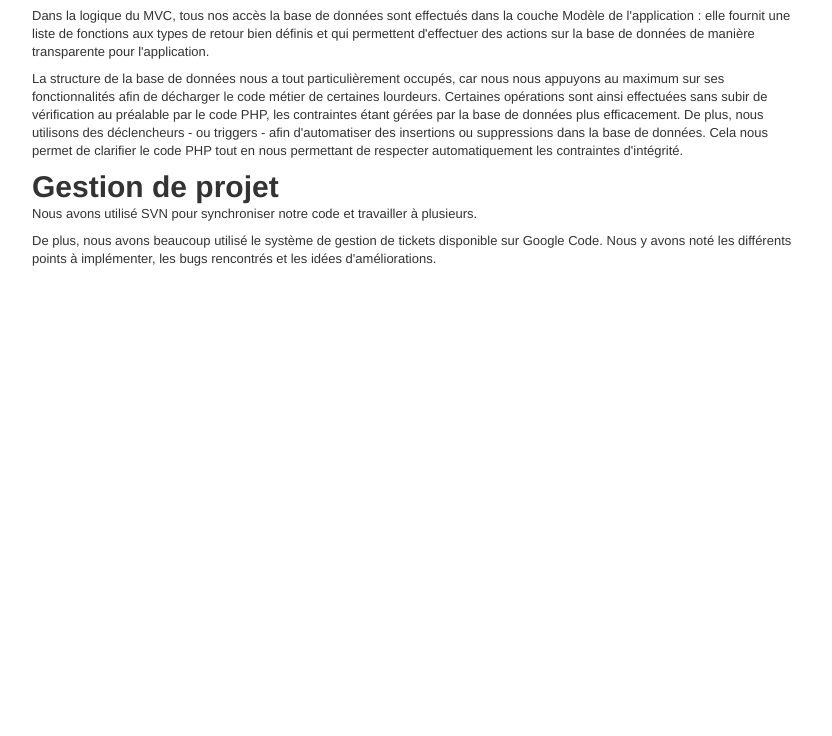
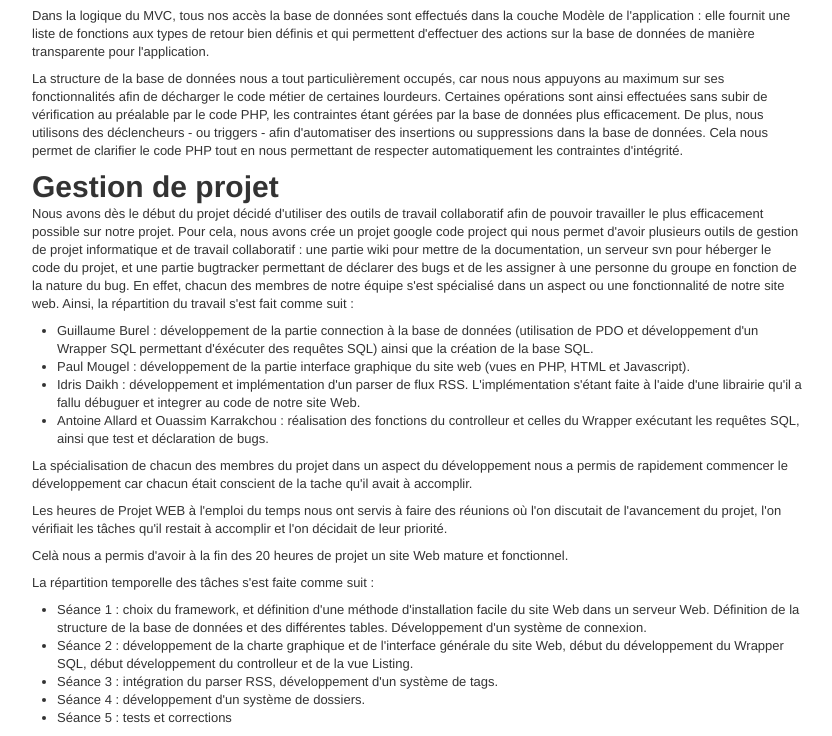
Before and after one commit to Yimgo/msgr, a PHP site: the page made by pokemon/app/views/rss/report.php in a window 1280 px wide. Shown: the part 1568-2304 px from the top of the page, without its empty margins (223-1055 px from the left). Before the commit the page ends 1834 px from the top, so only its background shows below. Run offline with PHP 8.4, Linux system fonts and the light colour scheme; the template is opened without the code that fills it, so the values that code supplies are empty.

Commit message:
Ajout de la partie compte-rendu organisationnel

```diff
--- a/pokemon/app/views/rss/report.php
+++ b/pokemon/app/views/rss/report.php
@@ -61,10 +61,30 @@
 
 			<h1>Gestion de projet</h1>
 			<p>
-				Nous avons utilisé SVN pour synchroniser notre code et travailler à plusieurs.
+				Nous avons dès le début du projet décidé d'utiliser des outils de travail collaboratif afin de pouvoir travailler le plus efficacement possible sur notre projet. Pour cela, nous avons crée un projet google code project qui nous permet d'avoir plusieurs outils de gestion de projet informatique et de travail collaboratif : une partie wiki pour mettre de la documentation, un serveur svn pour héberger le code du projet, et une partie bugtracker permettant de déclarer des bugs et de les assigner à une personne du groupe en fonction de la nature du bug. En effet, chacun des membres de notre équipe s'est spécialisé dans un aspect ou une fonctionnalité de notre site web. Ainsi, la répartition du travail s'est fait comme suit :
+				<ul>
+					<li>Guillaume Burel : développement de la partie connection à la base de données (utilisation de PDO et développement d'un Wrapper SQL permettant d'éxécuter des requêtes SQL) ainsi que la création de la base SQL.</li>
+					<li>Paul Mougel : développement de la partie interface graphique du site web (vues en PHP, HTML et Javascript).</li>
+					<li>Idris Daikh : développement et implémentation d'un parser de flux RSS. L'implémentation s'étant faite à l'aide d'une librairie qu'il a fallu débuguer et integrer au code de notre site Web.</li>
+					<li>Antoine Allard et Ouassim Karrakchou : réalisation des fonctions du controlleur et celles du Wrapper exécutant les requêtes SQL, ainsi que test et déclaration de bugs.</li>
+				</ul>
+				La spécialisation de chacun des membres du projet dans un aspect du développement nous a permis de rapidement commencer le développement car chacun était conscient de la tache qu'il avait à accomplir.
 			</p>
 			<p>
-				De plus, nous avons beaucoup utilisé le système de gestion de tickets disponible sur Google Code. Nous y avons noté les différents points à implémenter, les bugs rencontrés et les idées d'améliorations.
+				Les heures de Projet WEB à l'emploi du temps nous ont servis à faire des réunions où l'on discutait de l'avancement du projet,  l'on vérifiait les tâches qu'il restait à accomplir et l'on décidait de leur priorité.
+			</p>
+			<p>
+				Celà nous a permis d'avoir à la fin des 20 heures de projet un site Web mature et fonctionnel.
+			</p>
+			<p>
+				La répartition temporelle des tâches s'est faite comme suit :
+				<ul>
+					<li>Séance 1 : choix du framework, et définition d'une méthode d'installation facile du site Web dans un serveur Web. Définition de la structure de la base de données et des différentes tables. Développement d'un système de connexion.</li>
+					<li>Séance 2 : développement de la charte graphique et de l'interface générale du site Web, début du développement du Wrapper SQL, début développement du controlleur et de la vue Listing.</li>
+					<li>Séance 3 : intégration du parser RSS, développement d'un système de tags.</li>
+					<li>Séance 4 : développement d'un système de dossiers.</li>
+					<li>Séance 5 : tests et corrections</li>
+				</ul>
 			</p>
 		</div>
 	</div>
```
